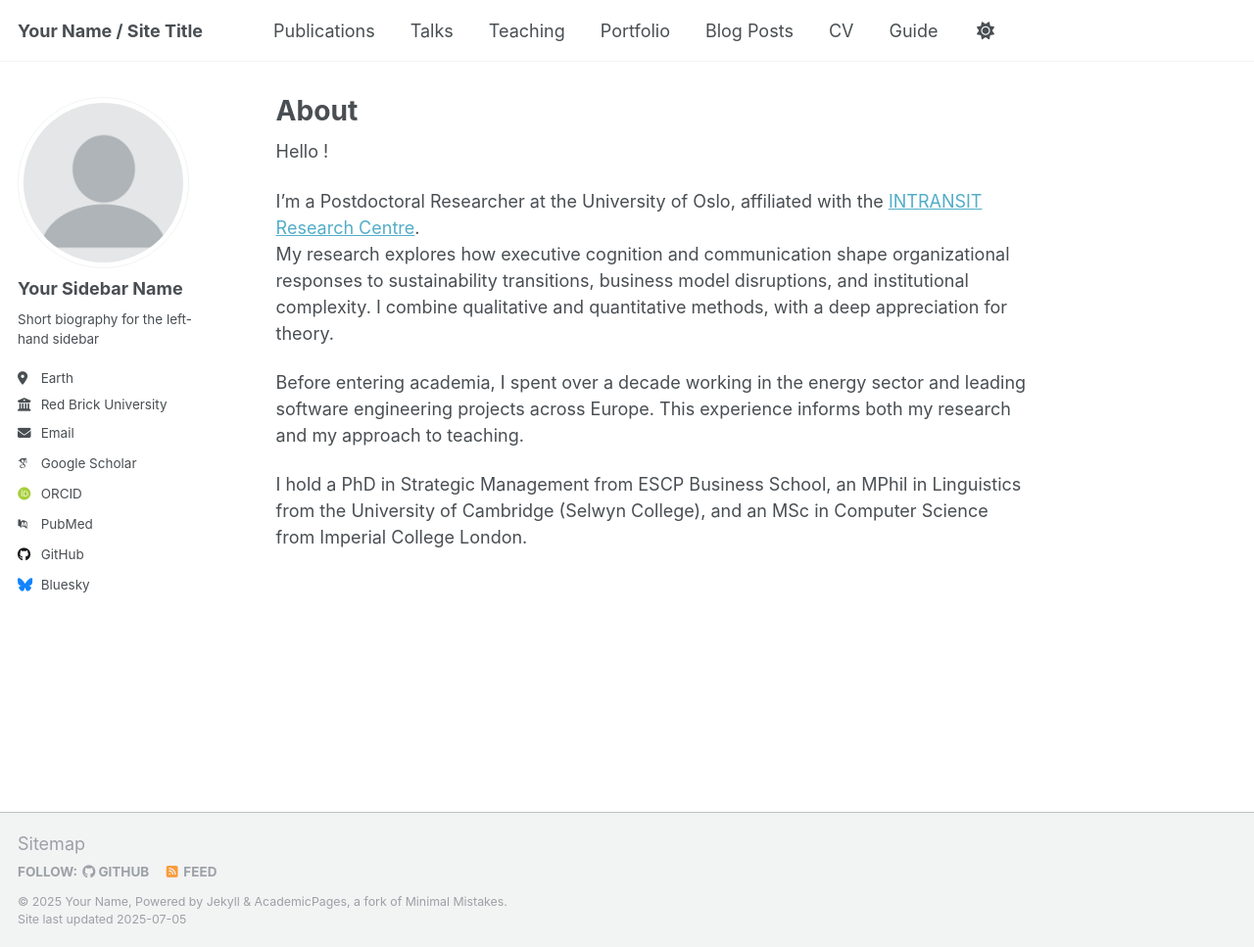
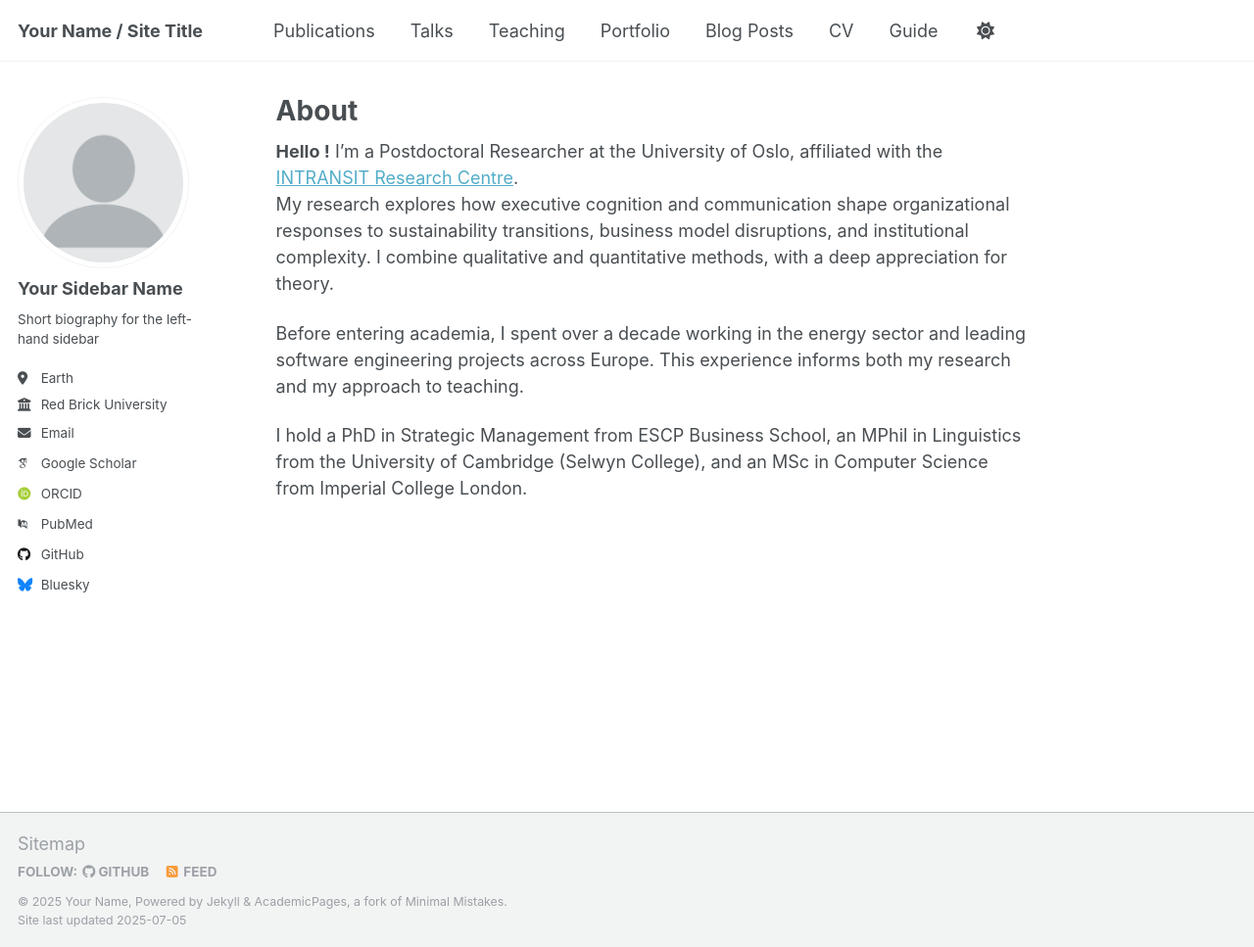
Before and after one commit to urszulawiszniowskaayache/urszulawiszniowskaayache.github.io, a Jekyll site: the page built from _pages/about.md, in a window 1280 px wide and 967 px high. Shown: the whole window at 98% size. Built offline with Jekyll 4.4.1, drawn with Linux system fonts in a browser that asks for light colours; some web fonts are replaced; a script that is not in the unit is left out.

```diff
--- a/_pages/about.md
+++ b/_pages/about.md
@@ -5,9 +5,7 @@ layout: single
 author_profile: true
 ---
 
-Hello !
-
-I'm a Postdoctoral Researcher at the University of Oslo, affiliated with the [INTRANSIT Research Centre](https://www.sv.uio.no/tik/english/research/centre/intransit/).
+**Hello !** I'm a Postdoctoral Researcher at the University of Oslo, affiliated with the [INTRANSIT Research Centre](https://www.sv.uio.no/tik/english/research/centre/intransit/).
 My research explores how executive cognition and communication shape organizational responses to sustainability transitions, business model disruptions, and institutional complexity. I combine qualitative and quantitative methods, with a deep appreciation for theory.
 
 Before entering academia, I spent over a decade working in the energy sector and leading software engineering projects across Europe. This experience informs both my research and my approach to teaching.
```
